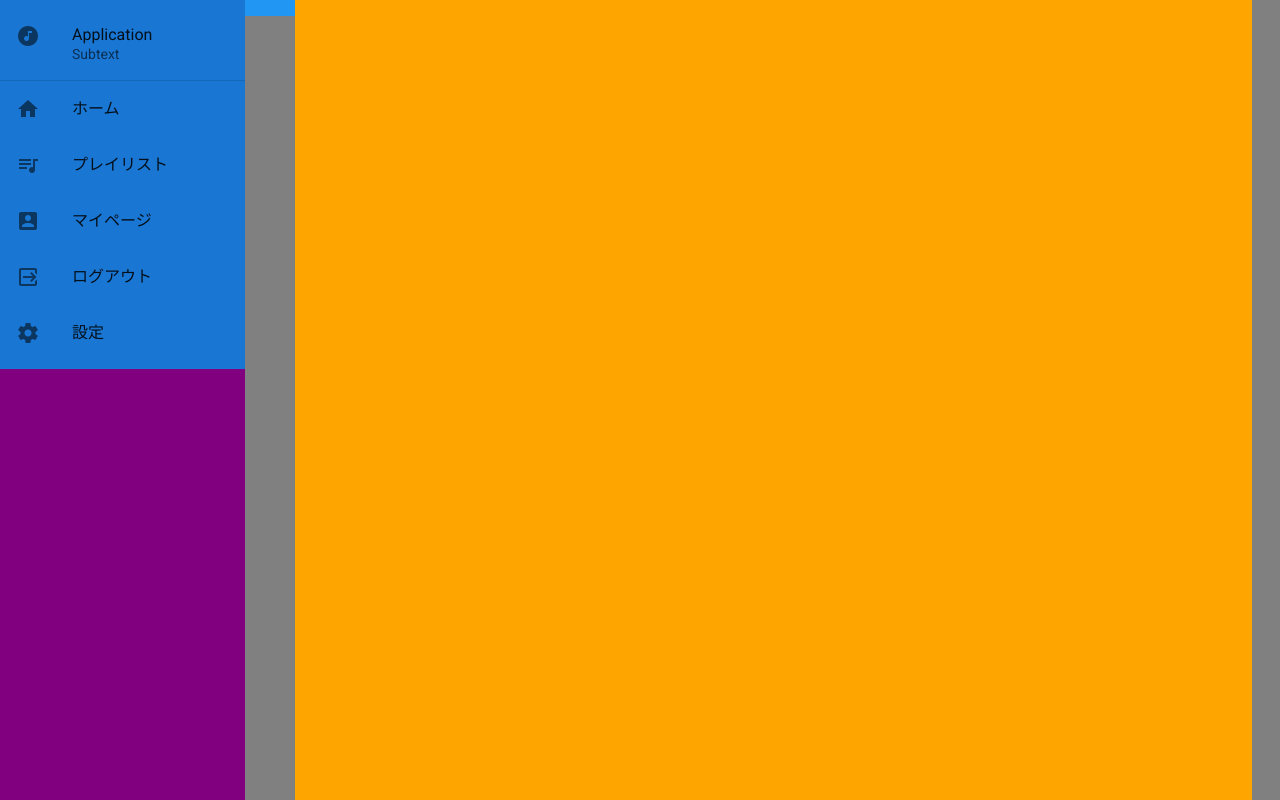
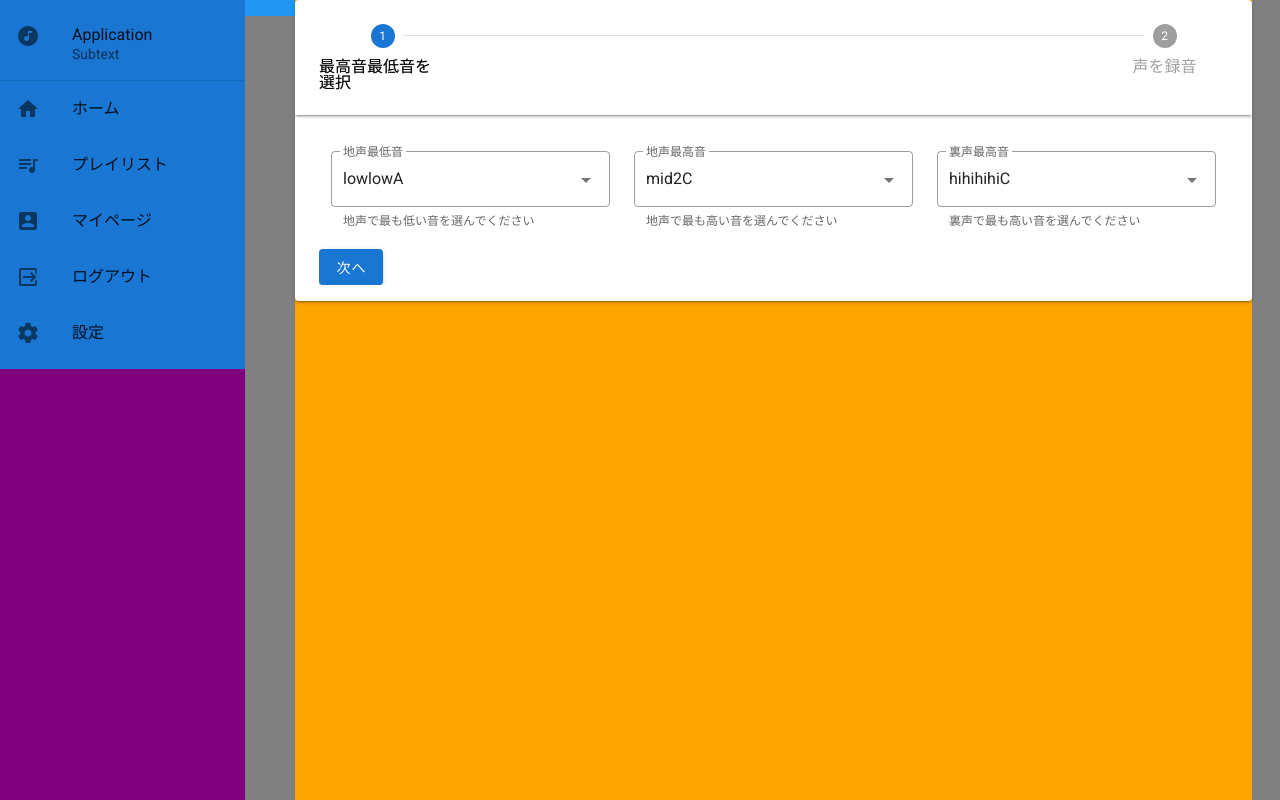
Before and after one commit to kroad/hait-advanced-teamB, a Vue app in the folder frontend/: page /selectmode in a window 1280 px wide. Built offline with nearby package versions, Linux system fonts and the light colour scheme.

Commit message:
SelectModeを動的コンポーネントで実現

```diff
--- a/frontend/src/App.vue
+++ b/frontend/src/App.vue
@@ -5,7 +5,7 @@
 </template>
 
 <script>
-import Base from "./components/pages/Base";
+import Base from "./components/structures/Base";
 export default {
   name: "App",
   components: {
--- a/frontend/src/components/functions/SendToApi.vue
+++ b/frontend/src/components/functions/SendToApi.vue
@@ -122,6 +122,7 @@ export default {
   },
   methods: {
     sendToSongApi() {
+      this.$emit("click-to-api", "MainResult");
       axios
         .get("http://127.0.0.1:8000/api/v1/songs/", {
           params: {
--- /dev/null
+++ b/frontend/src/components/functions/SubbarResult.vue
@@ -0,0 +1,27 @@
+<template>
+  <div class="result-wrapper">
+    <v-list color="blue">
+      <v-list-item v-for="(artist, index) in artists" :key="artist" link>
+        <v-list-item-content>
+          <v-list-item-title> {{ index + 1 }}-{{ artist }}</v-list-item-title>
+        </v-list-item-content>
+      </v-list-item>
+    </v-list>
+  </div>
+</template>
+
+<script>
+import { mapGetters } from "vuex";
+
+export default {
+  computed: {
+    ...mapGetters(["artists"]),
+  },
+};
+</script>
+
+<style scoped>
+.result_wrapper {
+  height: 100%;
+}
+</style>
--- /dev/null
+++ b/frontend/src/components/pages/SelectMode.vue
@@ -0,0 +1,25 @@
+<template>
+  <div>
+    <component
+      :is="componentId"
+      @click-to-api="componentId = $event"
+    ></component>
+  </div>
+</template>
+<script>
+import SendToApi from "../functions/SendToApi";
+import MainResult from "../functions/MainResult";
+export default {
+  data() {
+    return {
+      componentId: "SendToApi",
+    };
+  },
+  components: {
+    SendToApi,
+    MainResult,
+  },
+};
+</script>
+<style scoped>
+</style>
--- a/frontend/src/components/structures/Subbar.vue
+++ b/frontend/src/components/structures/Subbar.vue
@@ -1,14 +1,14 @@
 <template>
   <div>
-    <Result />
+    <SubbarResult />
   </div>
 </template>
 
 <script>
-import Result from "./Result";
+import SubbarResult from "../functions/SubbarResult";
 export default {
   components: {
-    Result,
+    SubbarResult,
   },
 };
 </script>
--- a/frontend/src/router.js
+++ b/frontend/src/router.js
@@ -1,12 +1,12 @@
 import Vue from "vue"
 import Router from "vue-router"
-import SendToApi from "./components/functions/SendToApi";
+import SelectMode from "./components/pages/SelectMode";
 
 Vue.use(Router)
 
 export default new Router({
     mode:"history",
     routes:[
-        {path:"/record", component:SendToApi},
+        {path:"/selectmode", component:SelectMode},
     ]
 })
```
Also changed, not shown: frontend/src/components/structures/Base.vue (renamed from frontend/src/components/pages/Base.vue, +4 -4 lines), frontend/src/components/functions/MainResult.vue (renamed from frontend/src/components/structures/Result.vue).
